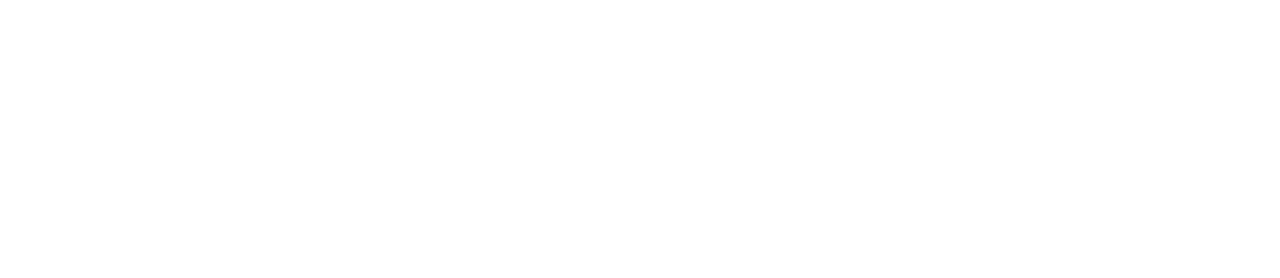
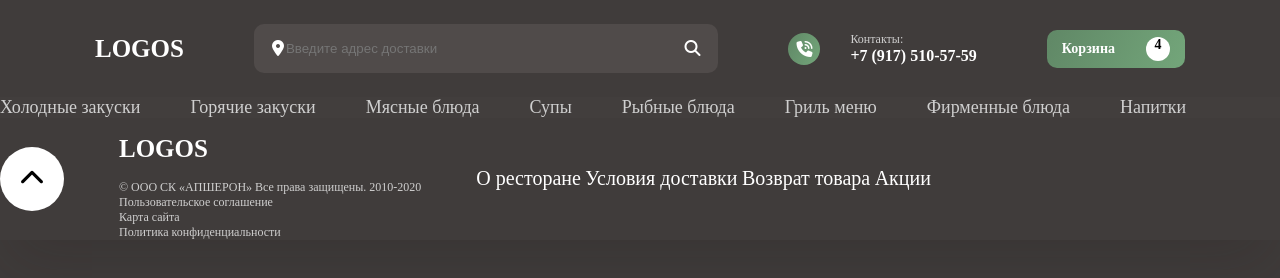
Before and after one commit to endarbek/restaurant, a website: page index.html in a window 1280 px wide. Drawn offline with nearby package versions, Linux system fonts and the light colour scheme; files that its build step writes are made by us from their sources.

Commit message:
add footer

```diff
--- a/index.html
+++ b/index.html
@@ -0,0 +1,91 @@
+<!DOCTYPE html>
+<html lang="en">
+  <head>
+    <meta charset="UTF-8" />
+    <meta name="viewport" content="width=device-width, initial-scale=1.0" />
+    <title>Restaurant</title>
+    <link
+      rel="stylesheet"
+      href="node_modules/@fortawesome/fontawesome-free/css/all.css"
+    />
+    <link rel="stylesheet" href="css/style.css" />
+  </head>
+  <body>
+    <header class="header">
+      <div class="container">
+        <div class="logo">
+          <button class="hamburger hamburger--collapse" type="button">
+            <span class="hamburger-box">
+              <span class="hamburger-inner"></span>
+            </span>
+          </button>
+          <div class="logo__link">LOGOS</div>
+          <div class="search">
+            <i class="fa-solid fa-location-dot"></i>
+            <input type="text" placeholder="Введите адрес доставки" />
+            <i class="fa-solid fa-magnifying-glass"></i>
+          </div>
+          <div class="contacts">
+            <span class="icon"><i class="fa-solid fa-phone-volume"></i></span>
+            <div class="contact">
+              <h6 class="contact__h6">Контакты:</h6>
+              <h3 class="contact__h3">+7 (917) 510-57-59</h3>
+            </div>
+          </div>
+          <button class="button__logo">
+            Корзина
+            <span class="buy"><i class="fa-solid fa-cart-shopping"></i></span>
+            <span class="strip"></span>
+            <span class="number">4</span>
+          </button>
+        </div>
+      </div>
+      <script>
+        // Look for .hamburger
+        var hamburger = document.querySelector(".hamburger");
+        var logo = document.querySelector(".contacts");
+        // On click
+        hamburger.addEventListener("click", function () {
+          // Toggle class "is-active"
+          hamburger.classList.toggle("is-active");
+          logo.classList.toggle("is-active");
+          // Do something else, like open/close menu
+        });
+      </script>
+    </header>
+    <nav class="nav">
+      <div class="navbar">
+        <a href="#" class="nav__link">Холодные закуски</a>
+        <a href="#" class="nav__link">Горячие закуски</a>
+        <a href="#" class="nav__link">Мясные блюда</a>
+        <a href="#" class="nav__link">Супы</a>
+        <a href="#" class="nav__link">Рыбные блюда</a>
+        <a href="#" class="nav__link">Гриль меню</a>
+        <a href="#" class="nav__link">Фирменные блюда </a>
+        <a href="#" class="nav__link">Напитки</a>
+      </div>
+    </nav>
+    <footer class="footer">
+      <div class="container container__footer">
+        <div class="arrow">
+          <span class="arrox-up"><i class="fa-solid fa-chevron-up"></i></span>
+        </div>
+        <div class="politic">
+          <h1 class="logo__link">LOGOS</h1>
+          <h5 class="politic__link">
+            © ООО СК «АПШЕРОН» Все права защищены. 2010-2020
+          </h5>
+          <h5 class="politic__link">Пользовательское соглашение</h5>
+          <h5 class="politic__link">Карта сайта</h5>
+          <h5 class="politic__link">Политика конфиденциальности</h5>
+        </div>
+        <div class="footer__links">
+          <a href="#" class="footer__link">О ресторане</a>
+          <a href="#" class="footer__link">Условия доставки</a>
+          <a href="#" class="footer__link">Возврат товара</a>
+          <a href="#" class="footer__link">Акции</a>
+        </div>
+      </div>
+    </footer>
+  </body>
+</html>
--- /dev/null
+++ b/sass/common/_burger.scss
@@ -0,0 +1,11 @@
+$hamburger-layer-color: #65906C;
+$hamburger-types: (collapse);
+@import "../../node_modules/hamburgers/_sass/hamburgers/hamburgers.scss";
+.hamburger {
+    display: none;
+}
+@media screen and (max-width:850px) {
+    .hamburger {
+        display: inline-flex;
+    }
+}
--- /dev/null
+++ b/sass/common/_button.scss
@@ -0,0 +1,32 @@
+.button__logo {
+    display: flex;
+    border: none;
+    background: linear-gradient(115deg, #618967 5.11%, #72A479 94%);
+    border-radius: 10px;
+    padding: 7px 15px;
+    gap: 15px;
+    align-items: center;
+    color: #FFF;
+    font-family: "Manrope";
+    font-size: 14px;
+    font-weight: 600;
+}
+.button__logo {
+    @media screen and (max-width:500px){
+        flex-direction: column;
+        font-size: 12px;
+        padding: 7px 9px;
+    }
+}
+.arrow {
+    width: 64px;
+    height: 64px;
+    border-radius: 100%;
+    background: #FFF;
+    display: flex;
+    align-items: center;
+    justify-content: center;
+}
+.fa-chevron-up {
+    font-size: 25px;
+}
--- /dev/null
+++ b/sass/common/_footer.scss
@@ -0,0 +1,5 @@
+.container__footer {
+    display: flex;
+    gap: 55px;
+    align-items: center;
+}
--- /dev/null
+++ b/sass/common/_header.scss
@@ -0,0 +1,99 @@
+.logo {
+    display: flex;
+    justify-content: space-between;
+    align-items: center;
+    gap: 70px;
+}
+
+.search {
+    display: flex;
+    flex-grow: 1;
+    padding: 16px 18px;
+    border-radius: 10px;
+    background: #504B4A;
+    @media screen  and (max-width:750px){
+        display: none;
+    }
+}
+input {
+    flex-grow: 1;
+    border: none;
+    background: none;
+}
+.contacts {
+    display: flex;
+    align-items: center;
+    justify-content: center;
+    gap: 30px;
+    @media screen and (max-width:900px){
+        position: fixed;
+        top: 0;
+        right: 0;
+        flex-direction: column;
+        background: #FFF;
+        transition: .5s;
+        transform: translateX(100%);
+
+        &.is-active {
+            transform: translateX(0);
+        }
+    }
+}
+.fa-location-dot, .fa-magnifying-glass, .fa-phone-volume {
+    color: #FFF;
+}
+.icon {
+    display: flex;
+    justify-content: center;
+    align-items: center;
+    background:  linear-gradient(115deg, #618967 5.11%, #72A479 94%);
+    width: 32px;
+    height: 32px;
+    border-radius: 100%;
+}
+.contact__h6 {
+    @media screen and (max-width:900px){
+        color: #000;
+    }
+    margin: 0;
+    color: #CFCFCF;
+    font-family: "Manrope";
+    font-size: 12px;
+    font-weight: 400;
+}
+.contact__h3 {
+    @media screen and (max-width:900px){
+        color: #000;
+    }
+    margin: 0;
+    color: #FFF;
+    font-family: "Manrope";
+    font-size: 16px;
+    font-weight: 700;
+}
+
+.strip {
+    width: 1px;
+    background: rgba(255, 255, 255, 0.30);
+}
+.number {
+    width: 24px;
+    height: 24px;
+    background: #FFF;
+    border-radius: 100%;
+    color: black;
+}
+.buy {
+    display: none;
+    @media screen and (max-width:500px){
+        display: inline-flex;
+        order: -1;
+    }
+}
+.number{
+    display: block;
+    @media screen and (max-width:500px){
+        display: none;
+
+    }
+}
--- /dev/null
+++ b/sass/common/_link.scss
@@ -0,0 +1,32 @@
+.logo__link {
+    color: #FFF;
+    font-family: "Manrope";
+    font-size: 25px;
+    font-weight: 700;
+}
+.footer__link {
+    color: #FFF;
+    font-family: "Manrope";
+    font-size: 20px;
+    font-weight: 500;
+
+    @media screen and (max-width:950px){
+        display: none;
+    }
+}
+.politic__link {
+    color: #CFCFCF;
+    font-family: "Manrope";
+    font-size: 12px;
+    font-weight: 500;
+    margin: 0;
+}
+@media screen and (max-width:450px){
+    .politic {
+        display: flex;
+        align-items: center;
+        justify-content: center;
+        flex-direction: column;
+        text-align: center;
+    }
+}
--- /dev/null
+++ b/sass/common/_nav.scss
@@ -0,0 +1,20 @@
+.nav {
+    background: rgba(255, 255, 255, 0.01);
+}
+.navbar{
+    display: flex;
+    overflow-x: auto;
+    gap: 50px;
+}
+.nav__link {
+    color: #CFCFCF;
+    font-family: "Manrope";
+    font-size: 18px;
+    font-weight: 400;
+}
+.nav__link:hover {
+    color: #FFF;
+    font-family: "Manrope";
+    font-size: 18px;
+    font-weight: 500;
+}
--- /dev/null
+++ b/sass/common/_reset.scss
@@ -0,0 +1,25 @@
+*{
+    box-sizing: border-box;
+}
+body {
+    margin: 0 ;
+    padding: 0;
+    font-family: "Manrope", sans-serif;
+    background: #403C3B;
+    box-shadow: 0px 30px 60px 0px rgba(34, 31, 32, 0.20);
+}
+header {
+    margin: 0;
+}
+.logo {
+    margin: 0 auto;
+    max-width: 1100px;
+    padding: 24px 5px;
+}
+a {
+    text-decoration: none;
+}
+.nav{
+    margin: 0 auto;
+    max-width: 1300px;
+}
--- a/sass/style.scss
+++ b/sass/style.scss
@@ -1,3 +1,10 @@
 @import 'common/main';
 @import 'common/card';
 @import 'common/basket';
+@import 'common/header';
+@import 'common/reset';
+@import 'common/burger';
+@import 'common/button';
+@import 'common/footer';
+@import 'common/link';
+@import 'common/nav';
```
Also changed, not shown: package.json (added, +17 -0 lines), sass/common/_fonts.scss (added, +32 -0 lines), fonts/manrope-v15-latin-500.woff2 (added), fonts/manrope-v15-latin-600.woff2 (added), fonts/manrope-v15-latin-700.woff2 (added), fonts/manrope-v15-latin-regular.woff2 (added), 1 other file.
